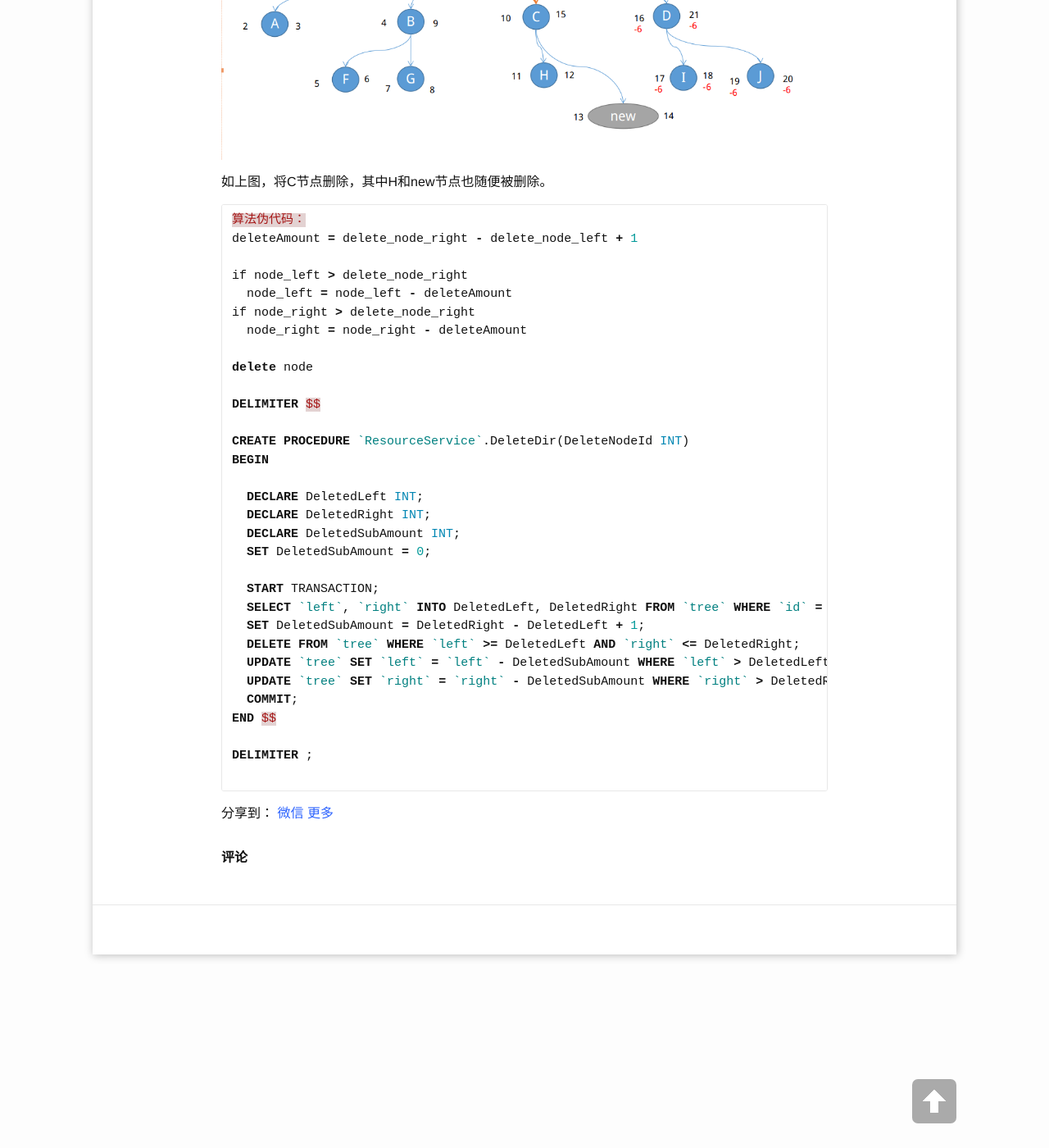
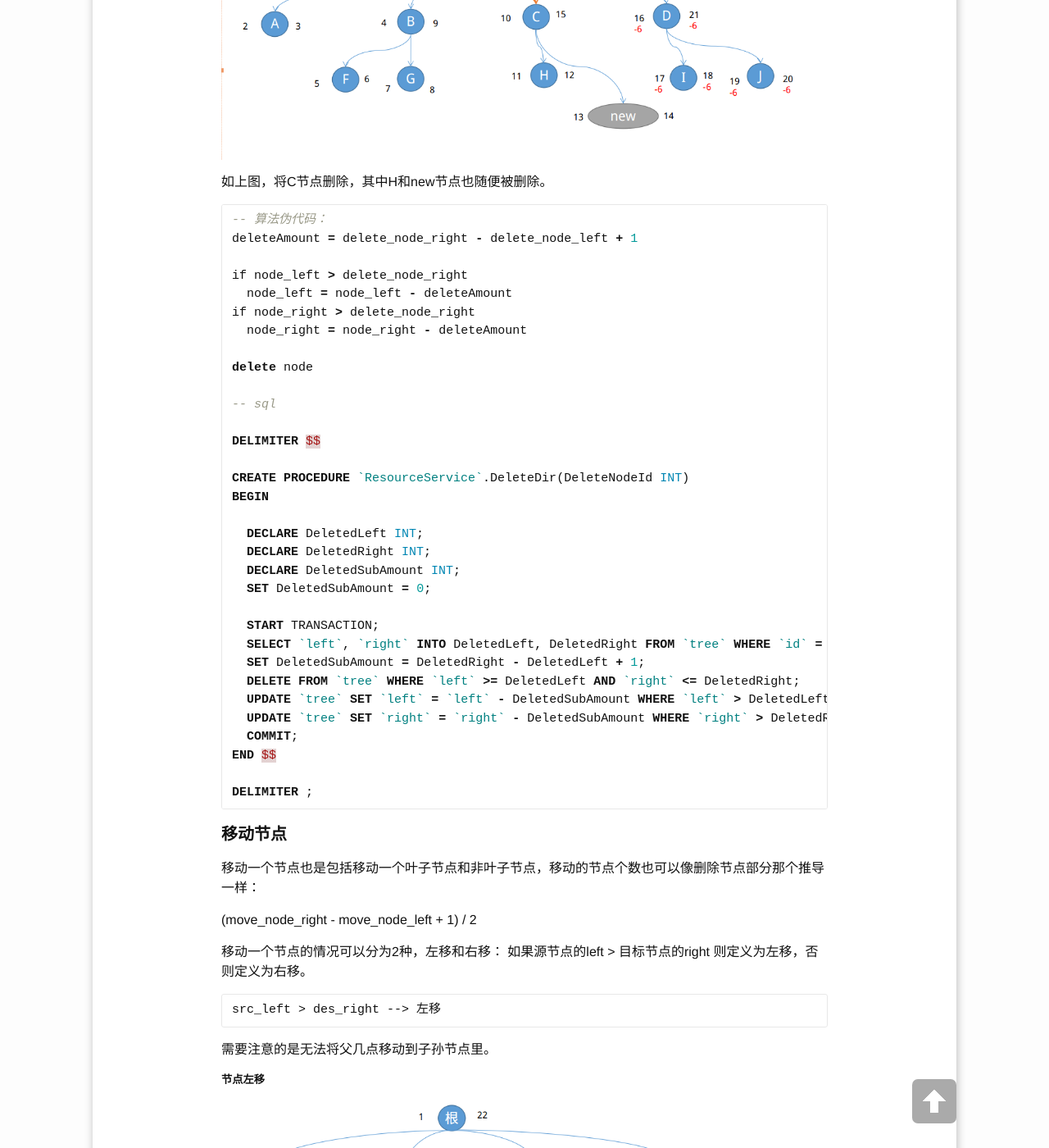
Before and after one commit to TopSpoofer/TopSpoofer.github.io, a Jekyll site: the page built from _posts/2017/07/2017-07-13-基于Nested Sets的树形数据库详细设计.md, in a window 1280 px wide and 1400 px high, scrolled down 4541 px. Shown: the whole window at 82% size. Built offline with Jekyll 4.4.1, drawn with Linux system fonts in a browser that asks for light colours; comment, search, counter and statistics services are not loaded.

Commit message:
add blog

````diff
--- a/_posts/2017/07/2017-07-13-基于Nested Sets的树形数据库详细设计.md
+++ b/_posts/2017/07/2017-07-13-基于Nested Sets的树形数据库详细设计.md
@@ -123,7 +123,7 @@ DELIMITER ;
 其中图中带红色的节点都是需要改变的。至于为什么要+2， 而不是+4呢？对～～聪明的你应该知道了！下面上sql：
 
 ```sql
-算法伪代码：
+-- 算法伪代码：
 
 AddAmount = 2 //一个节点
 AddPoint = des_right  //插入点
@@ -169,7 +169,7 @@ DELIMITER ;
 如上图，将C节点删除，其中H和new节点也随便被删除。
 
 ```sql
-算法伪代码：
+-- 算法伪代码：
 deleteAmount = delete_node_right - delete_node_left + 1
 
 if node_left > delete_node_right
@@ -178,6 +178,8 @@ if node_right > delete_node_right
   node_right = node_right - deleteAmount
 
 delete node
+
+-- sql
 
 DELIMITER $$
 
@@ -199,16 +201,23 @@ BEGIN
 END $$
 
 DELIMITER ;
-
 ```
 
+#### 移动节点
 
+移动一个节点也是包括移动一个叶子节点和非叶子节点，移动的节点个数也可以像删除节点部分那个推导一样：
 
+(move_node_right - move_node_left + 1) / 2
 
+移动一个节点的情况可以分为2种，左移和右移： 如果源节点的left > 目标节点的right 则定义为左移，否则定义为右移。
+```
+src_left > des_right --> 左移
+```
+需要注意的是无法将父几点移动到子孙节点里。
 
+##### 节点左移
 
-
-
+![节点左移.png][4]
 
 
 
@@ -220,3 +229,4 @@ DELIMITER ;
 [1]: http://www.spoofer.top/assets/images/2017/07/树形.png
 [2]: http://www.spoofer.top/assets/images/2017/07/加入节点.png
 [3]: http://www.spoofer.top/assets/images/2017/07/删除树节点.png
+[4]: http://www.spoofer.top/assets/images/2017/07/节点左移.png
````
